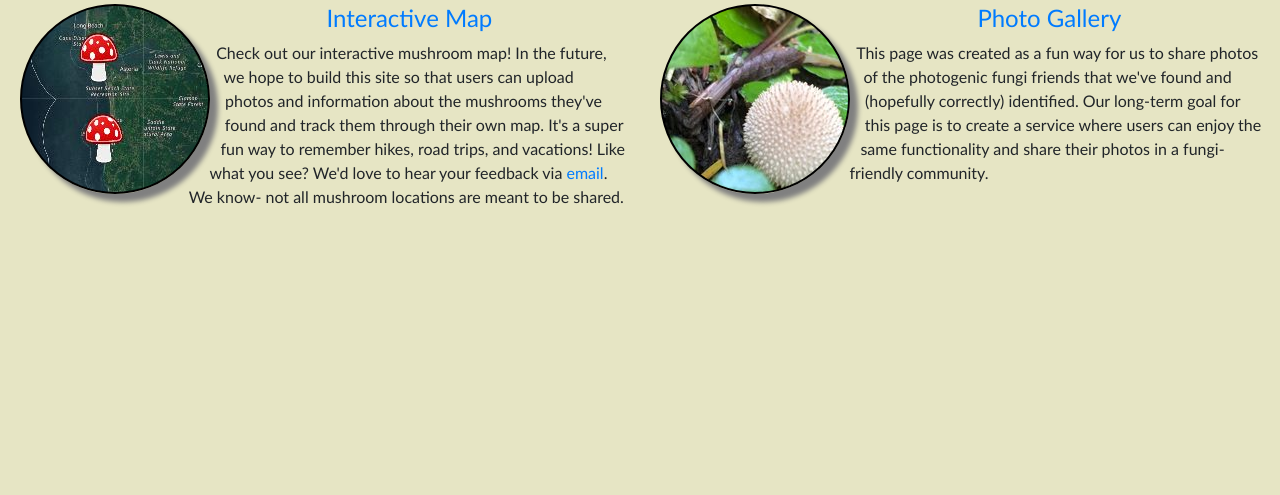
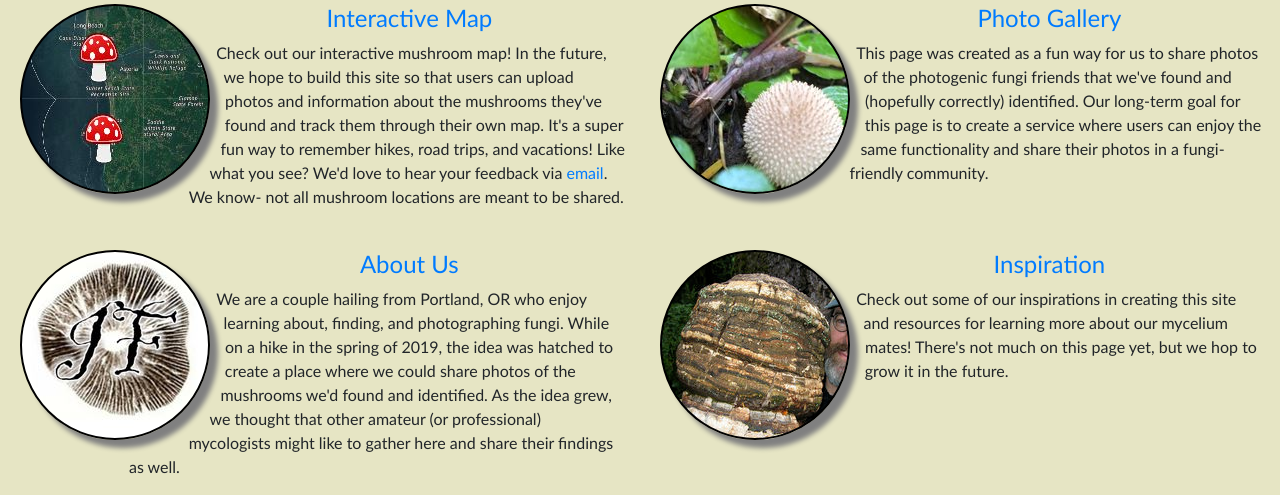
Before and after one commit to jarred104/fungi, a Flask app: page /index in a window 1280 px wide. Shown: the part 594-1089 px from the top of the page. Before the commit the page ends 799 px from the top, so only its background shows below. Run offline with Flask 2, Linux system fonts and the light colour scheme; some libraries are stand-ins or nearby versions.

Commit message:
added two more circles to css and index, added logo jpg

```diff
--- a/static/css/style.css
+++ b/static/css/style.css
@@ -45,6 +45,30 @@
   width: 190px;
   height: 190px;
   background: url(/static/images_thumbnail/rsz_100008.jpg);
+  border-radius: 50%;
+  float: left;
+  shape-outside: circle();
+  margin: 0px 20px 15px 5px;
+  border: 2px solid black;
+  box-shadow: 8px 8px 5px grey;
+}
+
+.circle3 {
+  width: 190px;
+  height: 190px;
+  background: url(/static/images_thumbnail/iflogo.jpg);
+  border-radius: 50%;
+  float: left;
+  shape-outside: circle();
+  margin: 0px 20px 15px 5px;
+  border: 2px solid black;
+  box-shadow: 8px 8px 5px grey;
+}
+
+.circle4 {
+  width: 190px;
+  height: 190px;
+  background: url(/static/images_thumbnail/paulstamets.jpg);
   border-radius: 50%;
   float: left;
   shape-outside: circle();
--- a/templates/index.html
+++ b/templates/index.html
@@ -121,6 +121,31 @@
                     </div>
                   </div>
 
+                  <div class="container-fluid">
+                    <div class="row">
+                      <div class="col-md-6">
+                          <div class="media">
+                              <div class="media-body">
+                                <a href=aboutus><div class="circle3"></div></a>
+                                <a href=aboutus><h4 class="mt-0">About Us</h4></a>
+
+                                <p>We are a couple hailing from Portland, OR who enjoy learning about, finding, and photographing fungi. While on a hike in the spring of 2019, the idea was hatched to create a place where we could share photos of the mushrooms we'd found and identified. As the idea grew, we thought that other amateur (or professional) mycologists might like to gather here and share their findings as well.</p>
+                              </div>
+                            </div>
+                      </div>
+                      <div class="col-md-6">
+                          <div class="media">
+                            <div class="media-body">
+                              <a href=resources><div class="circle4"></div></a>
+                                <a href=resources><h4 class="mt-0">Inspiration</h4></a>
+                                <p>Check out some of our inspirations in creating this site and resources for learning more about our mycelium mates!  There's not much on this page yet, but we hop to grow it in the future.</p>
+
+                              </div>
+                            </div>
+                      </div>
+                    </div>
+                  </div>
+
 
         <script src="https://code.jquery.com/jquery-3.3.1.slim.min.js" integrity="sha384-q8i/X+965DzO0rT7abK41JStQIAqVgRVzpbzo5smXKp4YfRvH+8abtTE1Pi6jizo" crossorigin="anonymous"></script>
         <script src="https://cdnjs.cloudflare.com/ajax/libs/popper.js/1.14.7/umd/popper.min.js" integrity="sha384-UO2eT0CpHqdSJQ6hJty5KVphtPhzWj9WO1clHTMGa3JDZwrnQq4sF86dIHNDz0W1" crossorigin="anonymous"></script>
```
Also changed, not shown: static/images_thumbnail/iflogo.JPG (added).
